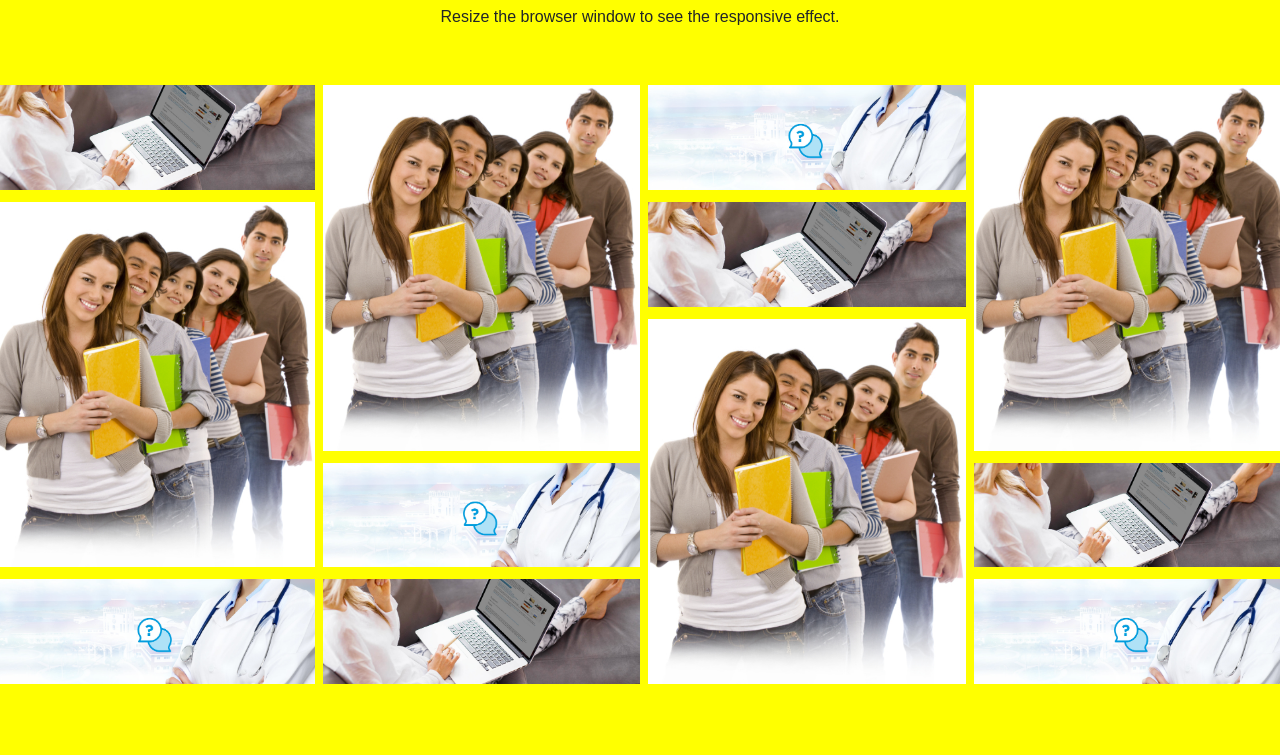
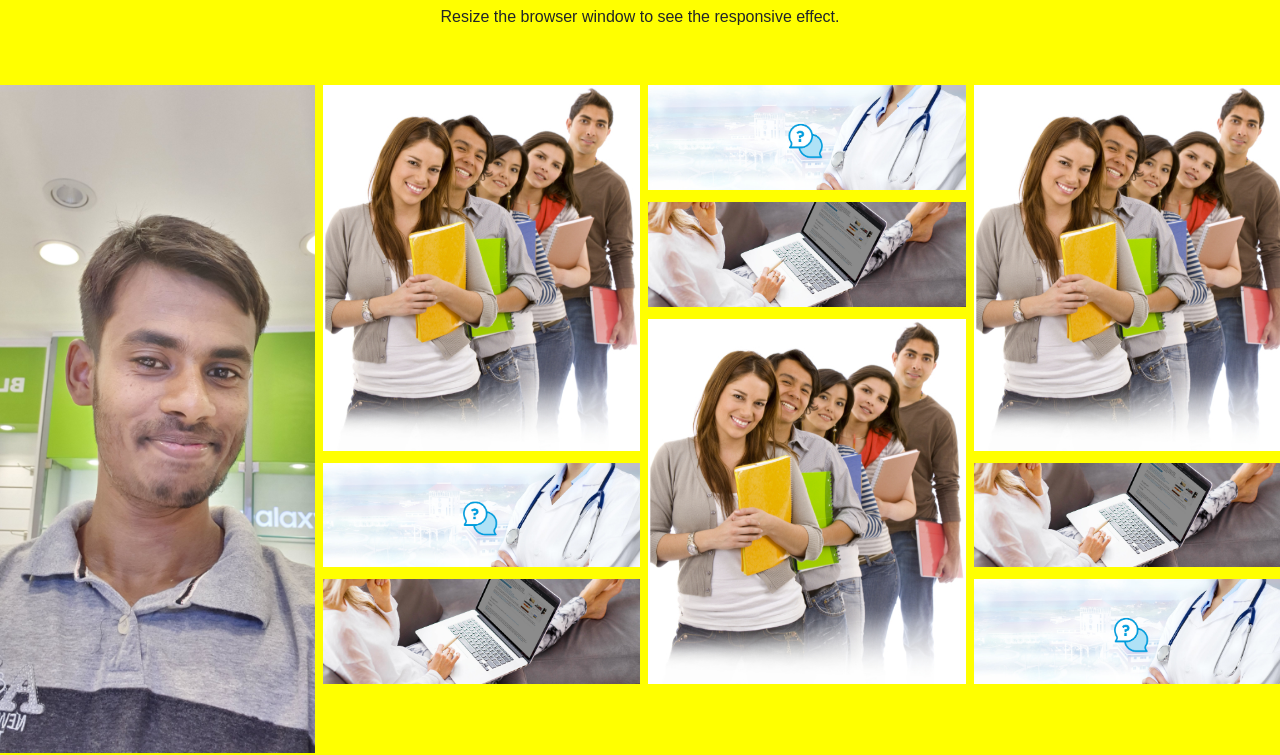
Before and after one commit to shujathaliirfan/ali, a plain HTML site: page index.html in a window 1280 px wide. Shown: the part 83-838 px from the top of the page. Before the commit the page ends 800 px from the top, so only its background shows below. Drawn offline with nearby package versions, Linux system fonts and the light colour scheme.

Commit message:
Update index.html

```diff
--- a/index.html
+++ b/index.html
@@ -198,7 +198,7 @@ img.hover-shadow {
 <!-- Photo Grid -->
 <div class="row">
   <div class="column">
-    <img src="ba.jpg" style="width:100%" onclick="openModal();currentSlide(1)" class="hover-shadow cursor">
+    <img src="a1.jpg" style="width:100%" onclick="openModal();currentSlide(1)" class="hover-shadow cursor">
     <img src="side1.jpg" style="width:100%" onclick="openModal();currentSlide(2)" class="hover-shadow cursor">
     <img src="bann.jpg" style="width:100%" onclick="openModal();currentSlide(3)" class="hover-shadow cursor">
 
@@ -232,7 +232,7 @@ img.hover-shadow {
 
           <div class="mySlides">
             <div class="numbertext">idris</div>
-            <img src="ba.jpg" style="width:100%;height:auto">
+            <img src="a1.jpg" style="width:100%;height:auto">
           </div>
 
           <div class="mySlides">
```
